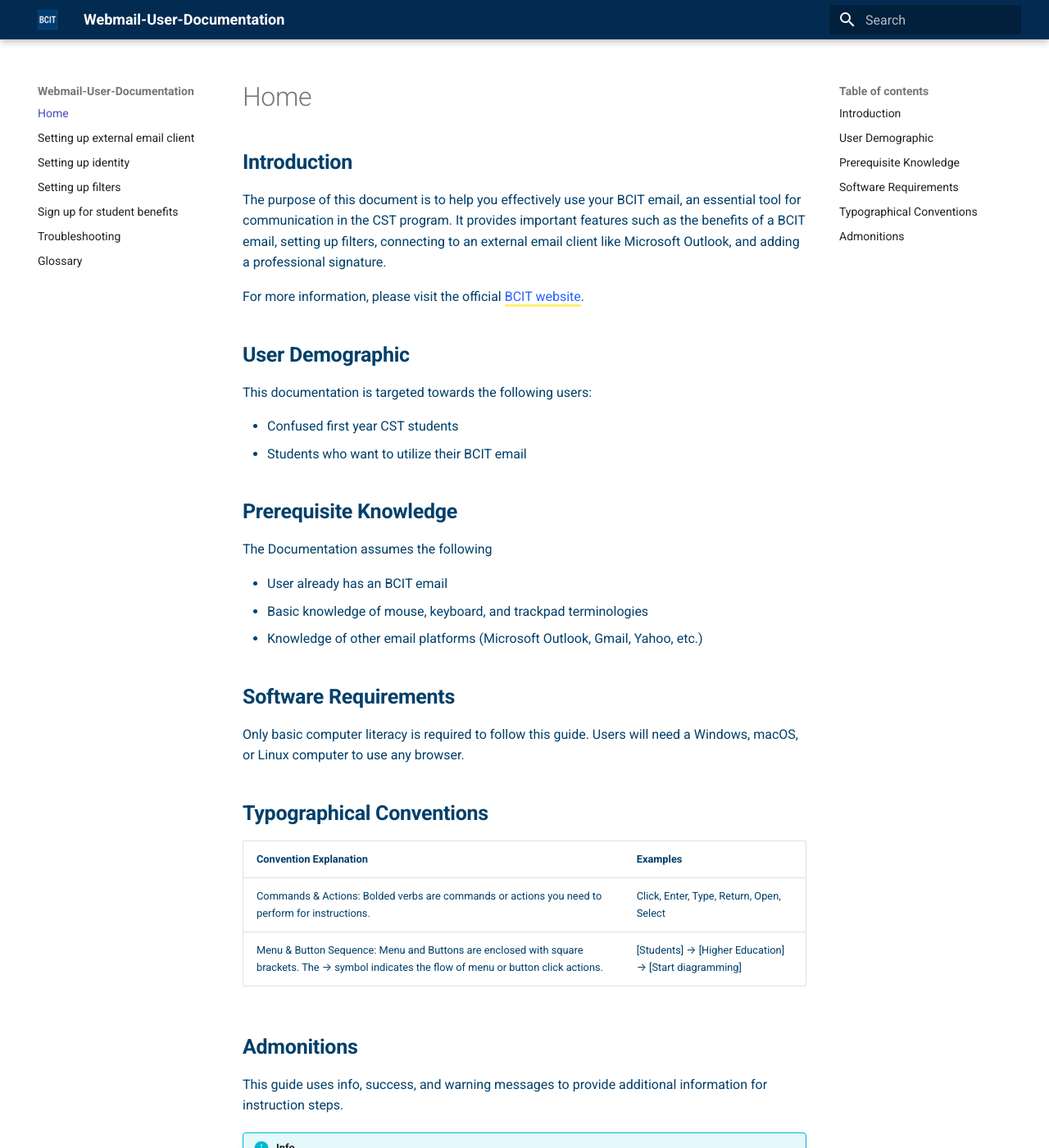
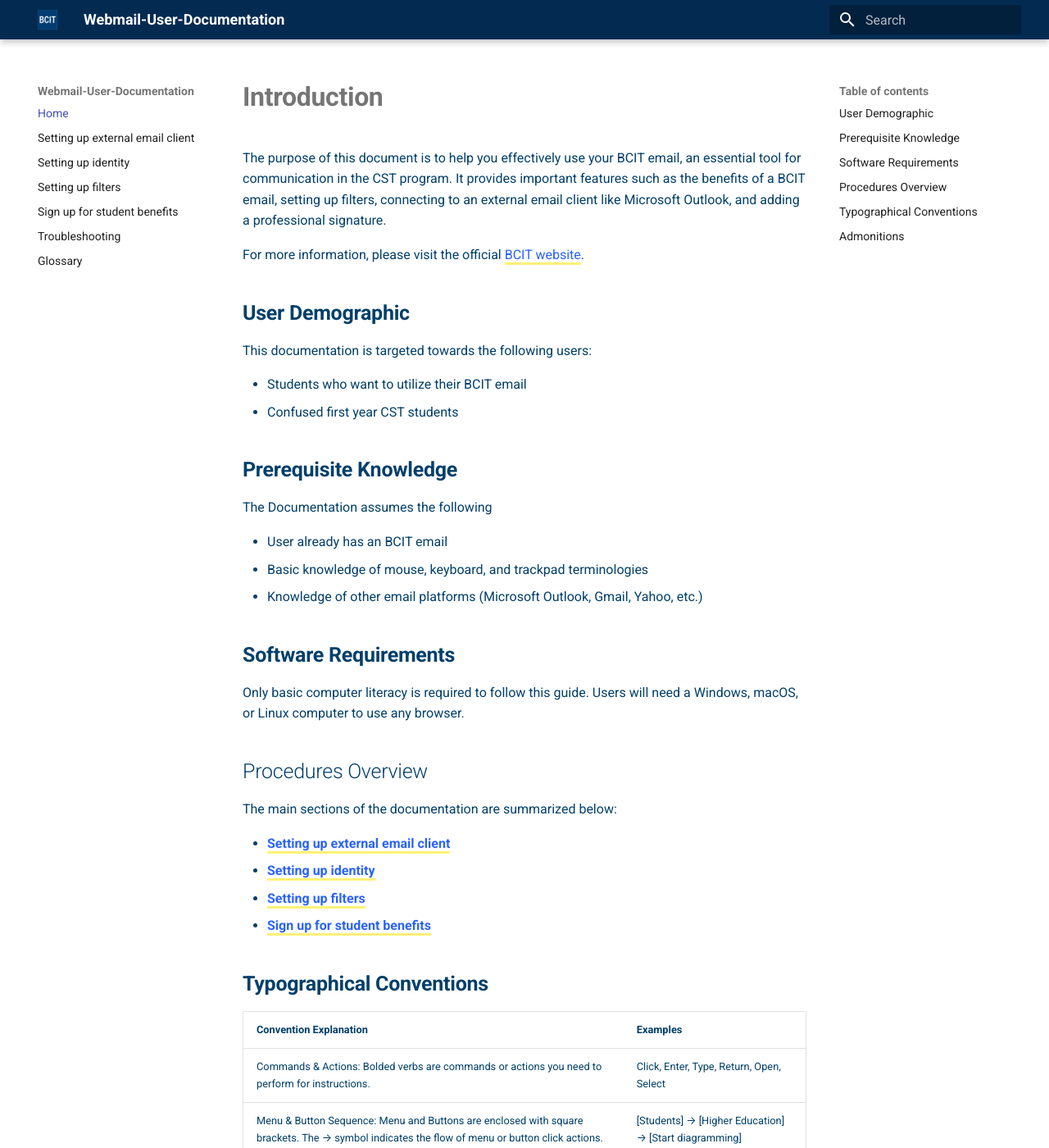
Before and after one commit to CJMCarlos/Webmail-User-Documentation, an MkDocs documentation site: the page built from docs/index.md, in a window 1280 px wide and 1400 px high. Shown: the whole window at 82% size. Built offline with MkDocs 1.6.1 and Material for MkDocs 9.7.7, drawn with Linux system fonts in a browser that asks for light colours.

```diff
--- a/docs/index.md
+++ b/docs/index.md
@@ -1,6 +1,4 @@
-# Home
-
-## **Introduction**
+# **Introduction**
 
 The purpose of this document is to help you effectively use your BCIT email, an essential tool for communication in the CST program. It provides important features such as the benefits of a BCIT email, setting up filters, connecting to an external email client like Microsoft Outlook, and adding a professional signature.
 
@@ -10,8 +8,8 @@ For more information, please visit the official [BCIT website](https://kb.bcit.c
 
 This documentation is targeted towards the following users:
 
+- Students who want to utilize their BCIT email
 - Confused first year CST students
-- Students who want to utilize their BCIT email
 
 ## **Prerequisite Knowledge**
 
@@ -24,6 +22,16 @@ The Documentation assumes the following
 ## **Software Requirements**
 
 Only basic computer literacy is required to follow this guide. Users will need a Windows, macOS, or Linux computer to use any browser.
+
+## Procedures Overview
+
+The main sections of the documentation are summarized below:
+
+- **[Setting up external email client](Setting up external email client)**
+- **[Setting up identity](Setting up identity)**
+- **[Setting up filters](Setting up filters)**
+- **[Sign up for student benefits](Sign up for student benefits)**
+
 
 ## **Typographical Conventions**
 
--- a/mkdocs.yml
+++ b/mkdocs.yml
@@ -21,6 +21,7 @@ theme:
 
 # MARKDOWN EXTENSIONS
 markdown_extensions:
+  - attr_list
   - admonition
   - pymdownx.details
   - pymdownx.superfences
```
Also changed, not shown: README.md (+1 -1 lines), docs/Setting up filters.md (+4 -4 lines), 1 other file.
